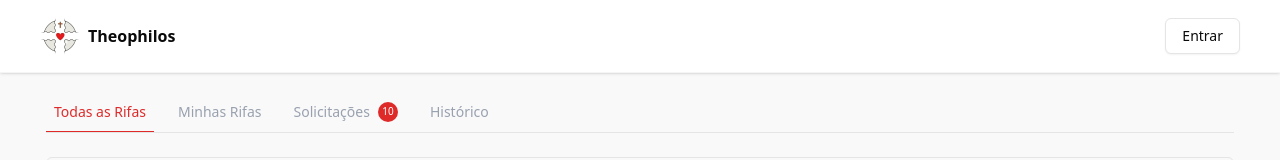
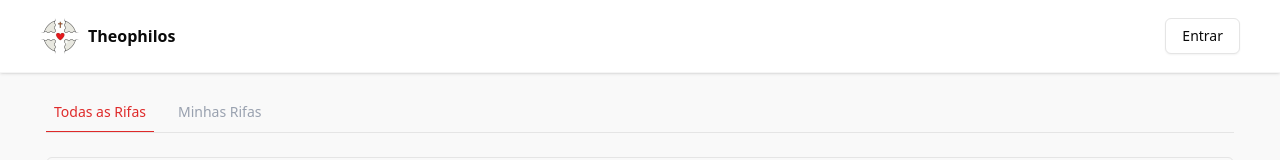
Before and after one commit to danilo-humberto/theophilos, a React (Vite) app in the folder frontend/: page / in a window 1280 px wide. Shown: the top 160 px of the page. Built offline with nearby package versions, Linux system fonts and the light colour scheme.

Commit message:
feat: realizando o controle das tabs

```diff
--- a/frontend/src/views/Home.tsx
+++ b/frontend/src/views/Home.tsx
@@ -2,11 +2,11 @@ import { Tabs, TabsContent, TabsList, TabsTrigger } from "@/components/ui/tabs";
 import AllRaffles from "./AllRaffles";
 import MyRaffles from "./MyRaffles";
 import Requests from "./leaderPainel/Requests";
-import { useState } from "react";
 import RaffleHistory from "./leaderPainel/RaffleHistory";
+import { getUserData } from "@/utils/storage";
 
 const Home = () => {
-  const [userRole, setUserRole] = useState("LEADER");
+  const user = getUserData("user");
   return (
     <main className="px-4 py-6 w-full h-auto lg:max-w-[1220px] lg:mx-auto">
       <Tabs defaultValue="allRaffles">
@@ -23,7 +23,7 @@ const Home = () => {
           >
             Minhas Rifas
           </TabsTrigger>
-          {userRole !== "SELLER" && (
+          {user?.user?.role !== "SELLER" && user && (
             <>
               <TabsTrigger
                 value="requests"
```
